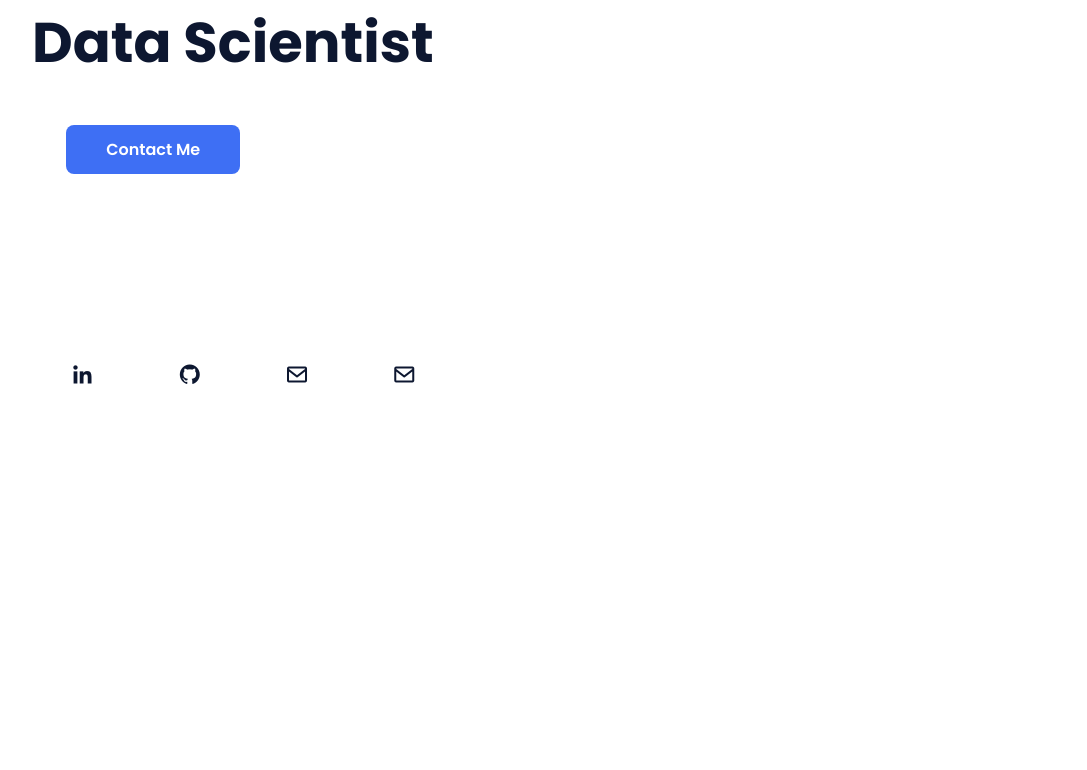
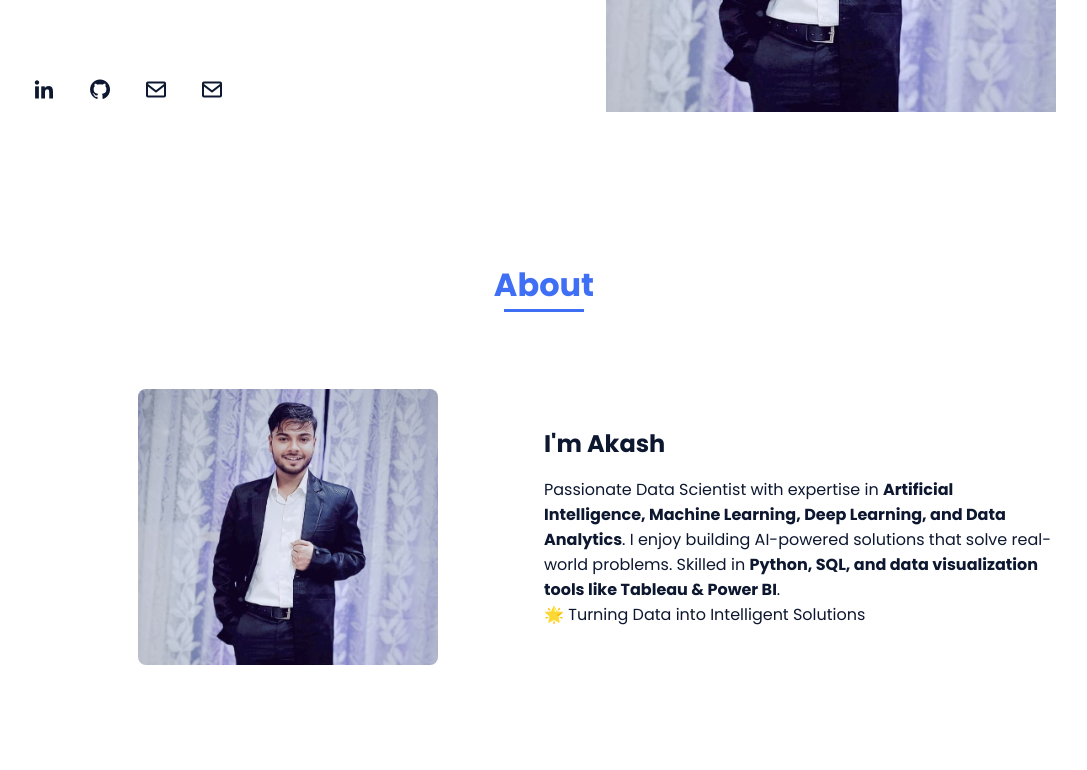
Before and after one commit to akashug22-maker/akash-portfolio-new, a plain HTML site: page index.html in a window 1280 px wide. Shown: the part 510-1280 px from the top of the page, without its empty margins (96-1183 px from the left). Drawn offline with nearby package versions, Linux system fonts and the light colour scheme.

Commit message:
Update index.html

```diff
--- a/index.html
+++ b/index.html
@@ -1,4 +1,4 @@
-<<!DOCTYPE html>
+<!DOCTYPE html>
 <html lang="en">
 <head>
     <meta charset="UTF-8">
@@ -39,46 +39,32 @@
                 <a href="#contact" class="button">Contact Me</a>
             </div>
 
-
             <div class="home__social">
                 <a href="https://linkedin.com/in/akash-115534269" target="_blank" class="home__social-icon">
                     <i class='bx bxl-linkedin'></i>
                 </a>
-
                 <a href="https://github.com/Akash99966" target="_blank" class="home__social-icon">
                     <i class='bx bxl-github'></i>
                 </a>
-
                 <a href="mailto:akash.ug22@nsut.ac.in" class="home__social-icon">
                     <i class='bx bx-envelope'></i>
                 </a>
-
                 <a href="mailto:at969064@gmail.com" class="home__social-icon">
                     <i class='bx bx-envelope'></i>
                 </a>
             </div>
 
             <div class="home__img">
-        <svg class="home__blob" viewBox="0 0 479 467">
-          <mask id="mask0" mask-type="alpha">
-            <path d="M9.19 145.96C34.02 76.58..."></path>
-          </mask>
-          <g mask="url(#mask0)">
-            <path d="M9.19 145.96C34.02 76.58..."></path>
-            <image class="home__blob-img" x="50" y="60" href="perfil.jpg"/>
-          </g>
-        </svg>
+                <img src="perfil.jpg" alt="Akash Profile Picture" class="home__img-main">
             </div>
         </section>
 
         <section class="about section" id="about">
             <h2 class="section-title">About</h2>
-
             <div class="about__container bd-grid">
                 <div class="about__img">
                     <img src="about.jpg" alt="Akash">
                 </div>
-
                 <div>
                     <h2 class="about__subtitle">I'm Akash</h2>
                     <p class="about__text">
@@ -87,7 +73,6 @@
                         I enjoy building AI-powered solutions that solve real-world problems.
                         Skilled in <strong>Python, SQL, and data visualization tools like Tableau & Power BI</strong>.
                     </p>
-
                     <p class="about__tagline">
                         🌟 Turning Data into Intelligent Solutions
                     </p>
@@ -97,12 +82,10 @@
 
         <section class="skills section" id="skills">
             <h2 class="section-title">Skills</h2>
-
             <div class="skills__container bd-grid">
                 <div>
                     <h2 class="skills__subtitle">Technical Skills</h2>
                     <p class="skills__text">These are the tools and technologies I specialize in:</p>
-
                     <div class="skills__data">
                         <div class="skills__names">
                             <i class='bx bx-brain skills__icon'></i>
@@ -111,7 +94,6 @@
                         <div class="skills__bar skills__html"></div>
                         <div><span class="skills__percentage">90%</span></div>
                     </div>
-
                     <div class="skills__data">
                         <div class="skills__names">
                             <i class='bx bx-cube skills__icon'></i>
@@ -120,7 +102,6 @@
                         <div class="skills__bar skills__css"></div>
                         <div><span class="skills__percentage">90%</span></div>
                     </div>
-
                     <div class="skills__data">
                         <div class="skills__names">
                             <i class='bx bx-network-chart skills__icon'></i>
@@ -129,7 +110,6 @@
                         <div class="skills__bar skills__js"></div>
                         <div><span class="skills__percentage">85%</span></div>
                     </div>
-
                     <div class="skills__data">
                         <div class="skills__names">
                             <i class='bx bxl-python skills__icon'></i>
@@ -138,7 +118,6 @@
                         <div class="skills__bar skills__ux"></div>
                         <div><span class="skills__percentage">95%</span></div>
                     </div>
-
                     <div class="skills__data">
                         <div class="skills__names">
                             <i class='bx bx-data skills__icon'></i>
@@ -147,7 +126,6 @@
                         <div class="skills__bar skills__ux"></div>
                         <div><span class="skills__percentage">80%</span></div>
                     </div>
-
                     <div class="skills__data">
                         <div class="skills__names">
                             <i class='bx bx-bar-chart-alt-2 skills__icon'></i>
@@ -157,18 +135,14 @@
                         <div><span class="skills__percentage">85%</span></div>
                     </div>
                 </div>
-
                 <div>
                     <img src="work3.jpg" alt="" class="skills__img">
                 </div>
             </div>
         </section>
 
-
-
         <section class="work section" id="work">
             <h2 class="section-title">Projects</h2>
-
             <div class="work__container bd-grid">
                 <a href="https://student-performance-predictor-g5kpprgamth8wqoxncjuvv.streamlit.app/"
                    target="_blank"
@@ -177,7 +151,6 @@
                     <img src="student-predictor.png" alt="Student Performance Predictor">
                 </a>
             </div>
-
             <div class="project__notes">
                 <h3>Student Performance Predictor</h3>
                 <p>
@@ -196,35 +169,26 @@
             </div>
         </section>
 
-
         <section class="contact section" id="contact" style="text-align:center;">
             <h2 class="section-title" style="text-align:center;">Contact</h2>
-
             <p id="contact-status" style="text-align:center; margin-bottom:12px; display:none;"></p>
-
             <form id="contact-form" action="https://formspree.io/f/meozbbno" method="POST"
                   class="contact__form"
                   style="max-width:500px; margin:0 auto; display:flex; flex-direction:column; align-items:center;">
-
                 <input type="text" name="name" placeholder="Name" class="contact__input"
                        style="width:100%; margin:8px 0; padding:12px;" required>
-
                 <input type="email" name="_replyto" placeholder="Email" class="contact__input"
                        style="width:100%; margin:8px 0; padding:12px;" required>
-
                 <textarea name="message" placeholder="Your message" class="contact__input"
                           style="width:100%; margin:8px 0; padding:12px;" required></textarea>
-
                 <input type="hidden" name="_subject" value="New message from portfolio">
-
                 <button type="submit" class="button"
                         style="margin-top:10px; padding:12px 24px; border:none; background:#4a6cf7; color:#fff; border-radius:6px; cursor:pointer;">
                     Send
                 </button>
             </form>
         </section>
-
-
+    </main>
 
     <footer class="footer">
         <p class="footer__title">Akash</p>
@@ -232,15 +196,12 @@
             <a href="https://linkedin.com/in/akash-115534269" target="_blank" class="footer__icon">
                 <i class='bx bxl-linkedin'></i>
             </a>
-
             <a href="https://github.com/Akash99966" target="_blank" class="footer__icon">
                 <i class='bx bxl-github'></i>
             </a>
-
             <a href="mailto:akash.ug22@nsut.ac.in" class="footer__icon">
                 <i class='bx bx-envelope'></i>
             </a>
-
             <a href="mailto:at969064@gmail.com" class="footer__icon">
                 <i class='bx bx-envelope'></i>
             </a>
```
Lines whose indentation alone changed are shown as unchanged.
